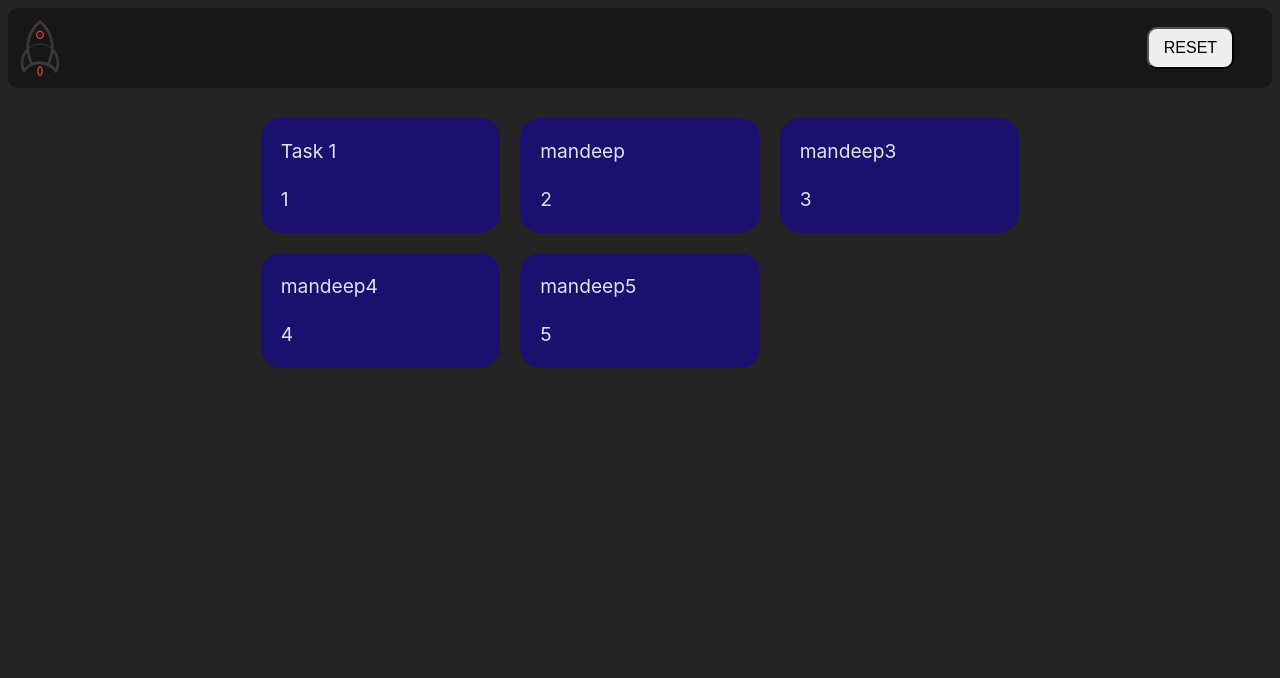
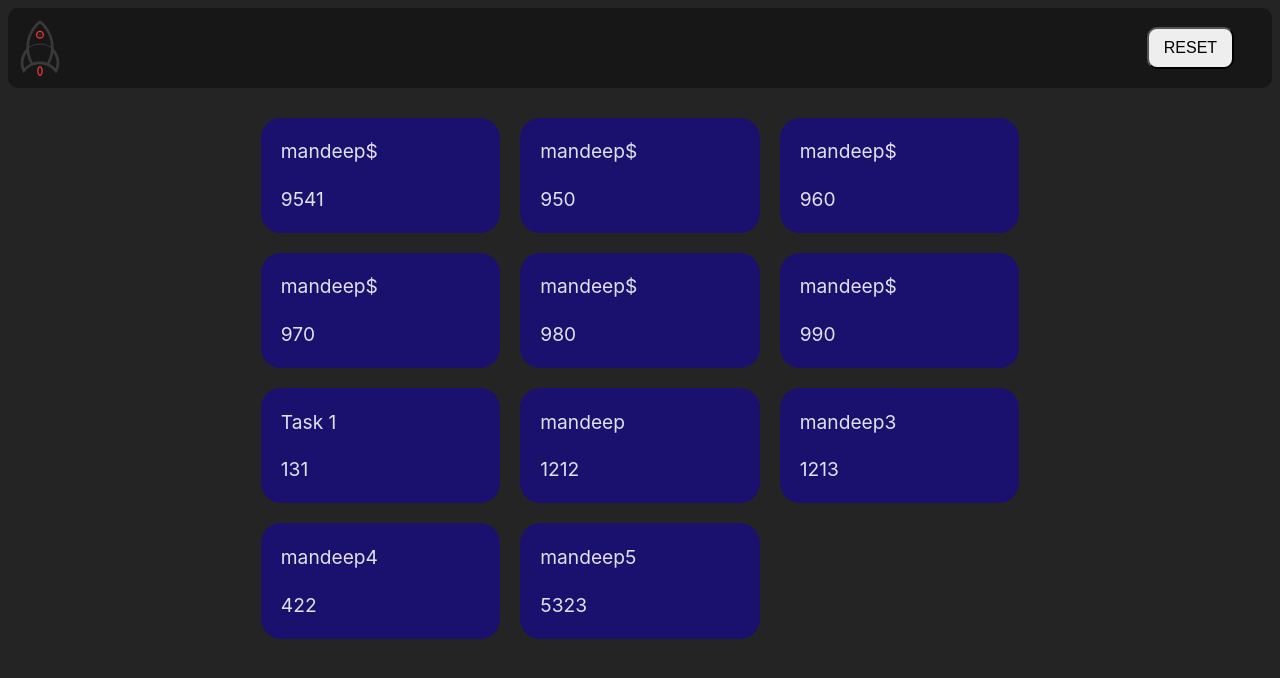
Before and after one commit to mandeep-75/vite-react-test, a React (Vite) app: page / in a window 1280 px wide. Shown: the top 678 px of the page. Built offline with nearby package versions, Linux system fonts and the light colour scheme; data requests are answered from the project's data file.

Commit message:
added fetch from json server

```diff
--- /dev/null
+++ b/db.json
@@ -0,0 +1,16 @@
+{
+  "task":[
+    {"id":9541,"name":"mandeep$"},
+    {"id":950,"name":"mandeep$"},
+    {"id":960,"name":"mandeep$"},
+    {"id":970,"name":"mandeep$"},
+    {"id":980,"name":"mandeep$"},
+    {"id":990,"name":"mandeep$"},
+    { "name": "Task 1", "id":131 },
+    { "name": "mandeep", "id":1212 },
+    { "name": "mandeep3", "id": 1213 },
+    { "name": "mandeep4", "id": 422},
+    { "name": "mandeep5", "id": 5323 }
+
+  ]
+}
--- a/src/App.jsx
+++ b/src/App.jsx
@@ -1,11 +1,34 @@
-import React from "react";
-import Header from "./components/Header.jsx";
-import Body from "./components/Body.jsx";
+import React, { useState, useEffect } from "react";
+import Header from "./components/Header";
+import Body from "./components/Body";
+
 export default function App() {
+  const [data, setData] = useState(null);
+  const [loading, setLoading] = useState(true);
+
+  useEffect(() => {
+    fetch("http://localhost:6767/task")
+      .then((response) => response.json())
+      .then((data) => {
+        setData(data);
+        setLoading(false);
+      })
+      .catch((error) => {
+        console.error("Error fetching data:", error);
+        setLoading(false);
+      });
+  }, []);
+  console.log(data);
   return (
     <div>
-      <Header />
-      <Body />
+      {loading ? (
+        <p>Loading...</p>
+      ) : (
+        <div>
+          <Header />
+          <Body data={data} />
+        </div>
+      )}
     </div>
   );
 }
--- a/src/components/Body.jsx
+++ b/src/components/Body.jsx
@@ -1,22 +1,19 @@
 import React from "react";
 import style from "./Main.module.css";
-export default function Body() {
-  const tasks = [
-    { name: "Task 1", id: 1 },
-    { name: "mandeep", id: 2 },
-    { name: "mandeep3", id: 3 },
-    { name: "mandeep4", id: 4 },
-    { name: "mandeep5", id: 5 },
-  ];
-
+export default function Body({ data }) {
+  console.log(data);
   return (
     <>
       <div className={style.grid}>
-        {tasks.map((task) => (
+        {data.map((task) => (
           <div className={style.div1}>
-            <p className={style.bold}>{task.name}</p>
+            <p key={task.id} className={style.bold}>
+              {task.name}
+            </p>
 
-            <p className={style.bold}>{task.id}</p>
+            <p key={task.id + 1} className={style.bold}>
+              {task.id}
+            </p>
           </div>
         ))}
       </div>
```
